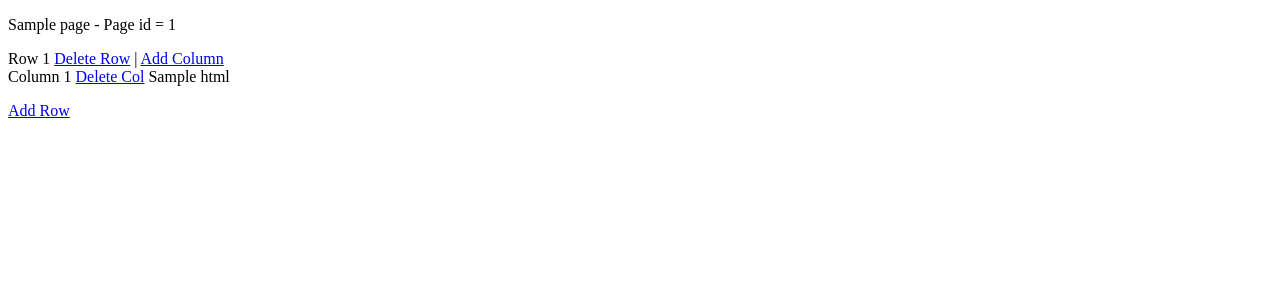
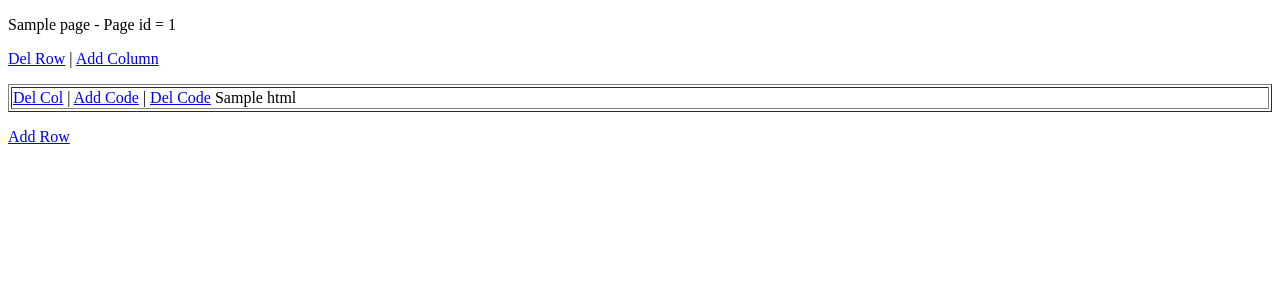
Before and after one commit to Radicis/buildit, a Python web app: template templates/index.html in a window 1280 px wide. Shown: the top 300 px of the page. Run offline with Jinja, Linux system fonts and the light colour scheme; the template is opened without the code that fills it: most values are stand-ins (such as "Sample title", 1, 10 or a date in 2020).

Commit message:
initial commit

```diff
--- a/buildit/urls.py
+++ b/buildit/urls.py
@@ -7,8 +7,11 @@ urlpatterns = patterns('',
 	url(r'^createPage/$', 'website.views.createPage'),
 	url(r'^addrow/(?P<page_id>\d+)/$', 'website.views.addRow'),
 	url(r'^addcol/(?P<row_id>\d+)/$', 'website.views.addCol'),
+	url(r'^addCode/(?P<column_id>\d+)/$', 'website.views.addCode'),
 	#deletions
 	url(r'^delrow/(?P<row_id>\d+)/$', 'website.views.deleteRow'),
 	url(r'^delcol/(?P<column_id>\d+)/$', 'website.views.deleteCol'),
+	url(r'^delCode/(?P<column_id>\d+)/$', 'website.views.delCode'),
+
     url(r'^admin/', include(admin.site.urls)),
 )
--- a/templates/index.html
+++ b/templates/index.html
@@ -15,18 +15,29 @@
 		{% if page %}
 
 			<p>{{ page.title }} - Page id = {{ page.id }}</p>
+
 			{% for row in page.rows.all %}
-				<p>Row {{ row.id }} <a href="delrow/{{ row.id }}">Delete Row</a> | <a href="addcol/{{ row.id }}">Add Column</a><br>
+			<p>
+					<a href="/delrow/{{ row.id }}">Del Row</a> | <a href="/addcol/{{ row.id }}">Add Column</a>
+									<table border="1" width="100%">
+				<tr>
+
 				{% for column in row.columns.all %}
-					Column {{ column.id }} <a href="delcol/{{ column.id }}">Delete Col</a>
+					<td>
+						<a href="/delcol/{{ column.id }}">Del Col</a> | <a href="/addCode/{{ column.id }}">Add Code</a> | <a href="/delCode/{{ column.id }}">Del Code</a>
 					{% for html in column.html.all %}
 						{{ html.html|safe }}
 					{% endfor %}
+					</td>
 				{% endfor %}
+				</tr>
+				</table>
 				</p>
 			{% endfor %}
-			<a href="addrow/{{ page.id }}">Add Row</a>
+
+			<a href="/addrow/{{ page.id }}">Add Row</a>
 		{% else %}
+			<h2>Welcome to BuildIt</h2>
 			<a href="createPage/">Make Page</a>
 		{% endif %}
     </body>
```
Also changed, not shown: website/views.py (+21 -1 lines), db.sqlite3, 2 other files.
